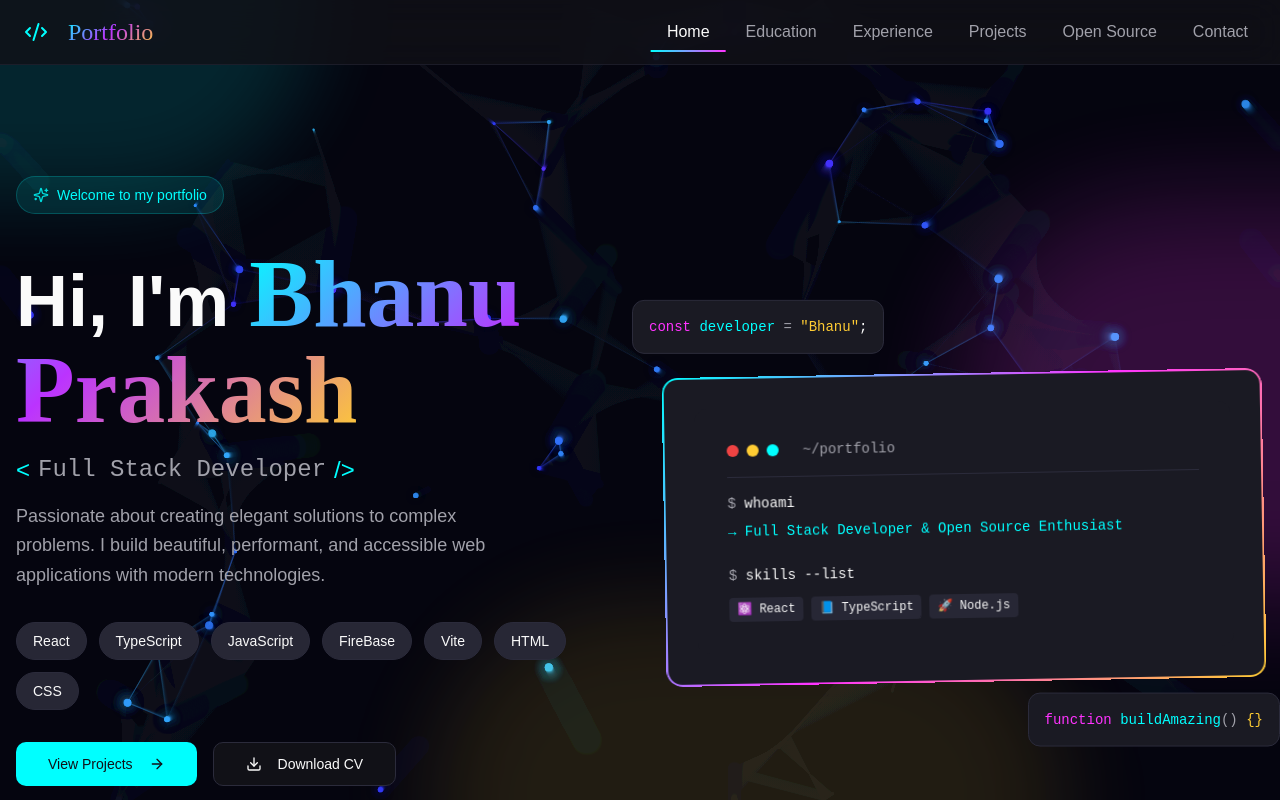
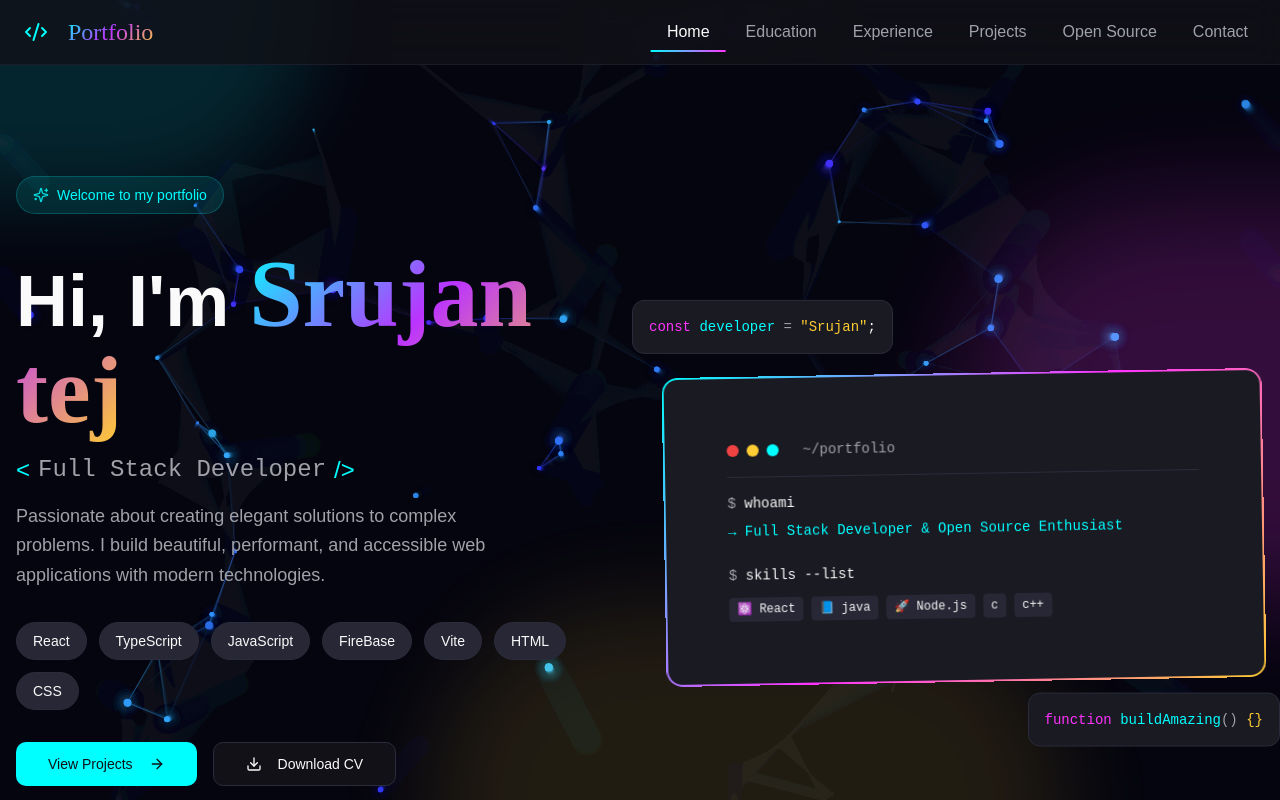
Before and after one commit to telkarsrujantej-dev/srujan_portfiolo, a React (Vite) app: page / in a window 1280 px wide. Shown: the top 800 px of the page. Built offline with nearby package versions, Linux system fonts and the light colour scheme; the HTML template or start-up script is replaced by a standard one.

Commit message:
Home page_edit

```diff
--- a/src/pages/Home.tsx
+++ b/src/pages/Home.tsx
@@ -37,7 +37,7 @@ const Home = () => {
               >
                 Hi, I'm{' '}
                 <span className="gradient-text font-signature text-6xl md:text-8xl">
-                  Bhanu Prakash
+                  Srujan tej
                 </span>
               </motion.h1>
 
@@ -114,9 +114,9 @@ const Home = () => {
               transition={{ delay: 1.1 }}
             >
               {[
-                { icon: Github, href: 'https://github.com/Bhanu99517', label: 'GitHub' },
-                { icon: Linkedin, href: 'https://www.linkedin.com/in/bhanu99517', label: 'LinkedIn' },
-                { icon: Twitter, href: 'https://x.com/bhanu99517', label: 'Twitter' },
+                { icon: Github, href: 'https://github.com/telkarsrujantej-dev', label: 'GitHub' },
+                { icon: Linkedin, href: 'https://www.linkedin.com/in/srujan-tej-telkar-8b5285371/', label: 'LinkedIn' },
+                { icon: Twitter, href: '#', label: 'Twitter' },
               ].map((social, index) => (
                 <motion.a
                   key={social.label}
@@ -152,7 +152,7 @@ const Home = () => {
                 <span className="text-glow-magenta">const</span>{' '}
                 <span className="text-glow-cyan">developer</span>{' '}
                 <span className="text-muted-foreground">=</span>{' '}
-                <span className="text-glow-gold">"Bhanu"</span>;
+                <span className="text-glow-gold">"Srujan"</span>;
               </motion.div>
 
               <motion.div
@@ -205,7 +205,7 @@ const Home = () => {
                       animate={{ opacity: 1 }}
                       transition={{ delay: 2 }}
                     >
-                      {['⚛️ React', '📘 TypeScript', '🚀 Node.js'].map((skill, i) => (
+                      {['⚛️ React', '📘 java', '🚀 Node.js','c', 'c++',].map((skill, i) => (
                         <span
                           key={skill}
                           className="px-2 py-1 rounded bg-muted text-xs"
```
